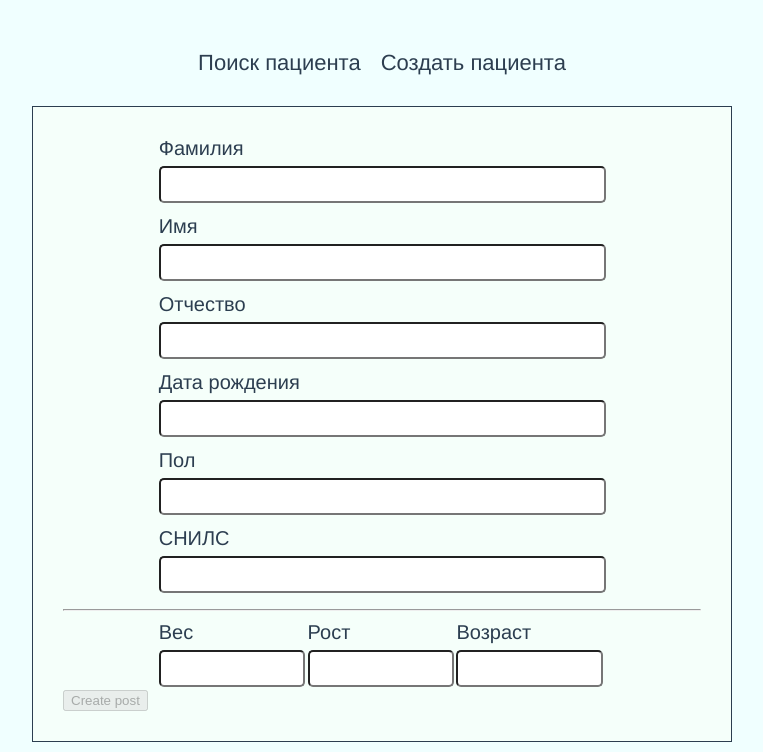
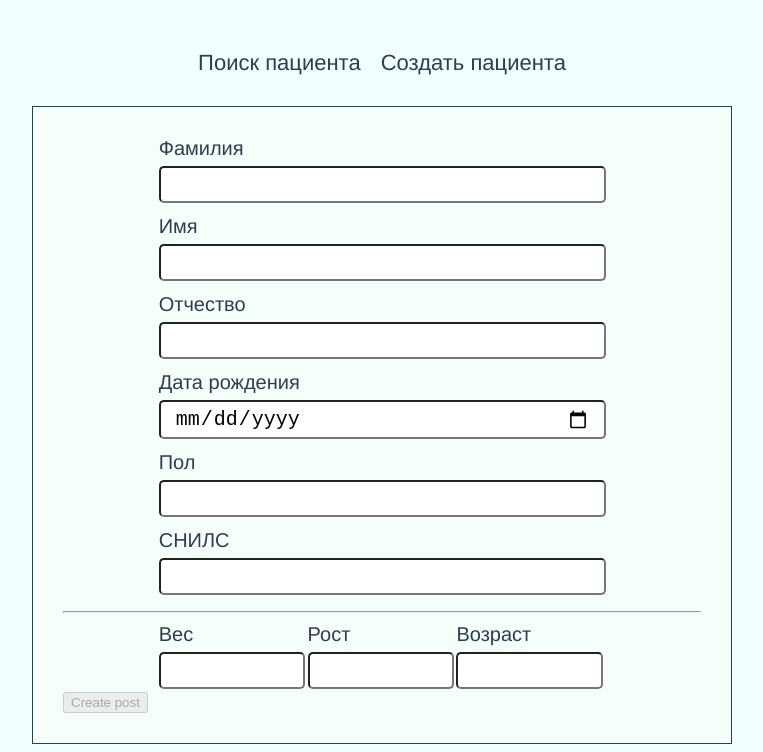
Before and after one commit to ToNi310558/consultations, a Vue app: page /newPatient in a window 1280 px wide. Shown: the top 752 px of the page, without its empty margins (258-1021 px from the left). Built offline with nearby package versions, Linux system fonts and the light colour scheme.

Commit message:
the registration page is ready

```diff
--- a/src/store/modules/patients.js
+++ b/src/store/modules/patients.js
@@ -6,7 +6,7 @@ export default {
                 surname: 'Иванов',
                 name: 'Иван',
                 patronymic: 'Иванович',
-                birthdate: '19.04.1994',
+                birthdate: '1994-04-19',
                 sex: 'Мужской',
                 snils: '15278361414',
                 weight: '',
@@ -18,7 +18,7 @@ export default {
                 surname: 'Горбачев',
                 name: 'Антон',
                 patronymic: '',
-                birthdate: '03.11.1987',
+                birthdate: '1987-11-03',
                 sex: 'Мужской',
                 snils: '16675209900',
                 weight: '84',
@@ -30,7 +30,7 @@ export default {
                 surname: 'Малинова',
                 name: 'Ольга',
                 patronymic: 'Владимировна',
-                birthdate: '28.09.2002',
+                birthdate: '2002-09-28',
                 sex: 'Женский',
                 snils: '17027154139',
                 weight: '48',
@@ -42,7 +42,7 @@ export default {
                 surname: 'Громова',
                 name: 'Галина',
                 patronymic: 'Геннадиевна',
-                birthdate: '16.01.1997',
+                birthdate: '1997-01-16',
                 sex: 'Женский',
                 snils: '19351706177',
                 weight: '140',
@@ -54,7 +54,7 @@ export default {
                 surname: 'Лапухов',
                 name: 'Алексей',
                 patronymic: '',
-                birthdate: '11.10.2001',
+                birthdate: '2001-10-11',
                 sex: 'Мужской',
                 snils: '15679695946',
                 weight: '73',
@@ -66,7 +66,7 @@ export default {
                 surname: 'Смирнов',
                 name: 'Павел',
                 patronymic: 'Игоревич',
-                birthdate: '08.02.1989',
+                birthdate: '1989-02-08',
                 sex: 'Мужской',
                 snils: '16769547839',
                 weight: '104',
--- a/src/views/newPatient.vue
+++ b/src/views/newPatient.vue
@@ -1,6 +1,7 @@
 <template>
     <div class="forms">
-        <form  @submit.prevent="submit">
+        <form novalidate @submit.prevent="submit">
+
             <label class="form-label">Фамилия<br>
                 <input v-model.trim="surname"
                        @blur="surnameTouch = true"
@@ -31,7 +32,7 @@
                 <input v-model.trim="birthdate"
                        @blur="birthdateTouch = true"
                        :class="{ 'error':  birthdateInvalid || birthdateError }"
-                       class="form-input" type="text">
+                       class="form-input" type="date">
                 <div v-if="birthdateError" class="error-msg">{{msgRequired}}</div>
                 <div v-else-if="birthdateInvalid" class="error-msg">{{msgInvalid}}</div>
             </label>
@@ -59,17 +60,26 @@
             <section>
                 <label class="form-label_mini">Вес<br>
                     <input v-model.trim="weight"
+                           @blur="weightTouch = true"
+                           :class="{ 'error':  weightInvalid }"
                            class="form-input_mini" type="text" maxlength="3">
+                    <div v-if="weightInvalid" class="error-msg">{{msgInvalid}}</div>
                 </label>
 
                 <label class="form-label_mini">Рост<br>
                     <input v-model.trim="height"
+                           @blur="heightTouch = true"
+                           :class="{ 'error':  heightInvalid }"
                            class="form-input_mini" type="text" maxlength="3">
+                    <div v-if="heightInvalid" class="error-msg">{{msgInvalid}}</div>
                 </label>
 
                 <label class="form-label_mini">Возраст<br>
                     <input v-model.trim="age"
-                           class="form-input_mini" type="text" maxlength="3">
+                           @blur="ageTouch = true"
+                           :class="{ 'error':  ageInvalid }"
+                           class="form-input_mini" type="text" maxlength="2">
+                    <div v-if="ageInvalid" class="error-msg">{{msgInvalid}}</div>
                 </label>
             </section>
 
@@ -81,15 +91,16 @@
 
 <script>
     import {mapMutations} from 'vuex'
-    import { required,  helpers} from 'vuelidate/lib/validators';
+    import { required,  helpers, minDate} from 'vuelidate/lib/validators';
     const alpha = helpers.regex('alpha', /^[ЁА-Яёа-я]*$/);
-
+    const onlyNumbers = helpers.regex('onlyNumbers', /[0-9]/);
     export default {
         name: "newPatient",
         data () {
             return {
                 msgRequired: 'Поле обязательно для заполнения',
                 msgInvalid: 'Недопустимые символы',
+                msgSuccessfully: 'Пациент успешно зарегистрирован',
                 surname: '',
                 surnameTouch: false,
                 name: '',
@@ -103,8 +114,11 @@
                 snils: '',
                 snilsTouch: false,
                 weight: '',
+                weightTouch: false,
                 height: '',
-                age: ''
+                heightTouch: false,
+                age: '',
+                ageTouch: false,
             }
         },
         methods: {
@@ -124,9 +138,12 @@
                     id: Date.now()
                 });
                 // Очистка всех полей ввода
-                this.surname = this.name = this.patronymic = this.birthdate = this.sex = this.snils = this.weight = this.height = this.age =  ''
+                this.surname = this.name = this.patronymic = this.birthdate = this.sex = this.snils = this.weight = this.height = this.age =  '';
+                this.surnameTouch = this.nameTouch = this.patronymicTouch = this.birthdateTouch = this.sexTouch = this.snilsTouch = false
             },
-          validateSNILS() {
+
+
+            validateSNILS() {
                 this.snils = this.snils.toString().replace(/\D/g, '')
 
                 // Цифр всегда 11
@@ -150,38 +167,48 @@
                     this.$v.sex.$invalid ||
                     this.$v.snils.$invalid
             },
+            // Валидация форм
             surnameError() {
-                return !this.surname && this.surnameTouch;
+                return !this.$v.surname.required && this.surnameTouch;
             },
             surnameInvalid() {
-                return !this.surname.alpha && this.surnameTouch;
+                return !this.$v.surname.alpha && this.surnameTouch;
             },
             nameError() {
-                return !this.name && this.nameTouch;
+                return !this.$v.name.required && this.nameTouch;
             },
             nameInvalid() {
-                return !this.name.alpha && this.nameTouch;
+                return !this.$v.name.alpha && this.surnameTouch;
             },
             patronymicInvalid() {
-                return !this.patronymic.alpha && this.patronymicTouch;
+                return !this.$v.patronymic.alpha && this.patronymicTouch;
             },
             sexError() {
-                return !this.sex && this.sexTouch;
+                return !this.$v.sex.required && this.sexTouch;
             },
             sexInvalid() {
-                return !this.sex.alpha && this.sexTouch;
+                return !this.$v.sex.alpha && this.sexTouch;
             },
             snilsError() {
-                return !this.snils && this.snilsTouch;
+                return !this.$v.snils.required && this.snilsTouch;
             },
             snilsInvalid() {
                 return !this.validateSNILS() && this.snilsTouch;
             },
             birthdateError() {
-                return !this.birthdate && this.birthdateTouch;
+                return !this.$v.birthdate.required && this.birthdateTouch;
             },
             birthdateInvalid() {
                 return !this.birthdate && this.birthdateTouch;
+            },
+            weightInvalid() {
+                return !this.$v.weight.onlyNumbers && this.weightTouch;
+            },
+            heightInvalid() {
+                return !this.$v.height.onlyNumbers && this.heightTouch;
+            },
+            ageInvalid() {
+                return !this.$v.height.onlyNumbers && this.ageTouch;
             }
         },
         validations: {
@@ -196,7 +223,7 @@
                alpha
             },
             birthdate: {
-                required
+                required,
             },
             sex: {
                 required,
@@ -204,7 +231,16 @@
             },
             snils: {
                 required
-            }
+            },
+            weight: {
+                onlyNumbers
+            },
+            height: {
+                onlyNumbers
+            },
+            age: {
+                onlyNumbers
+            },
         }
     }
 </script>
```
